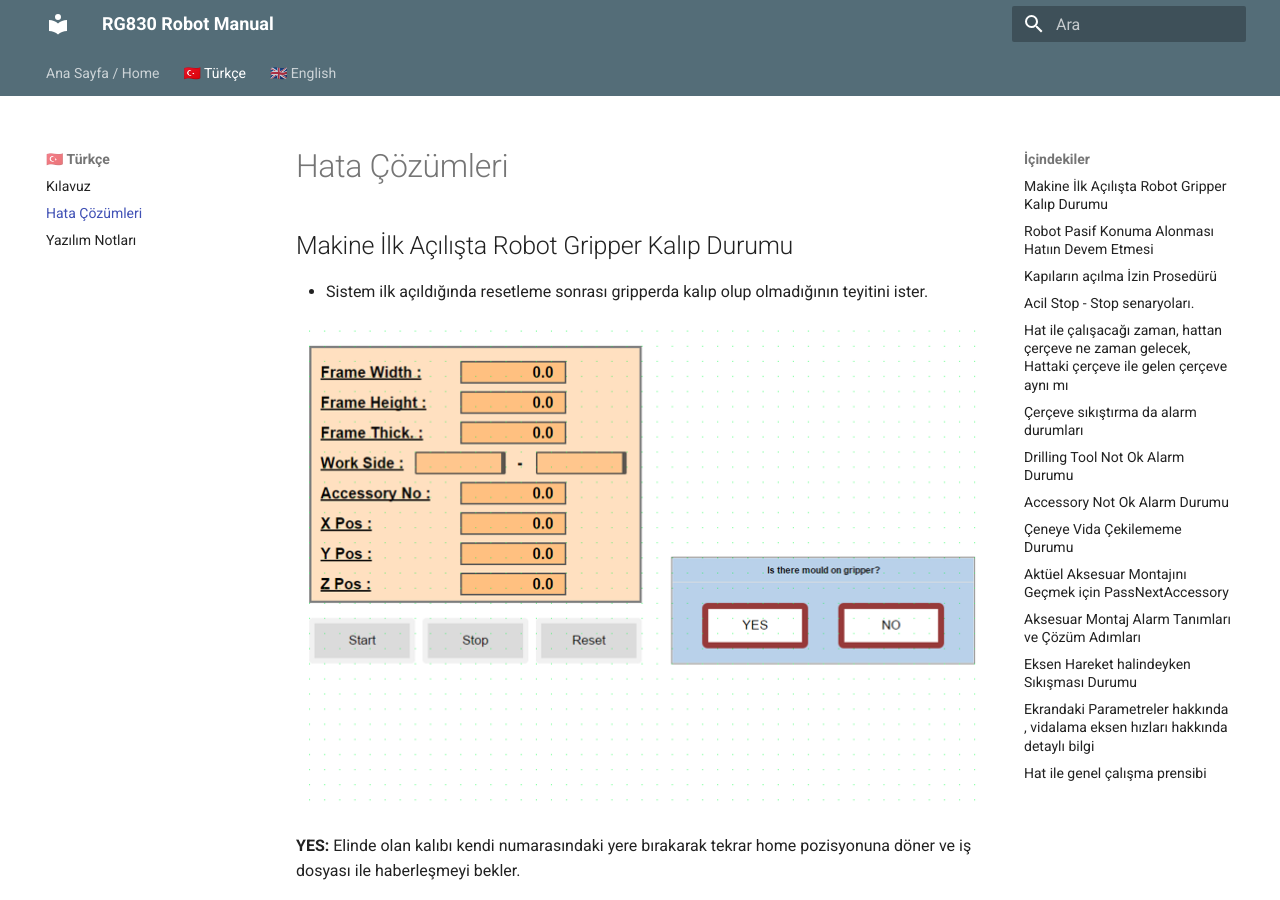
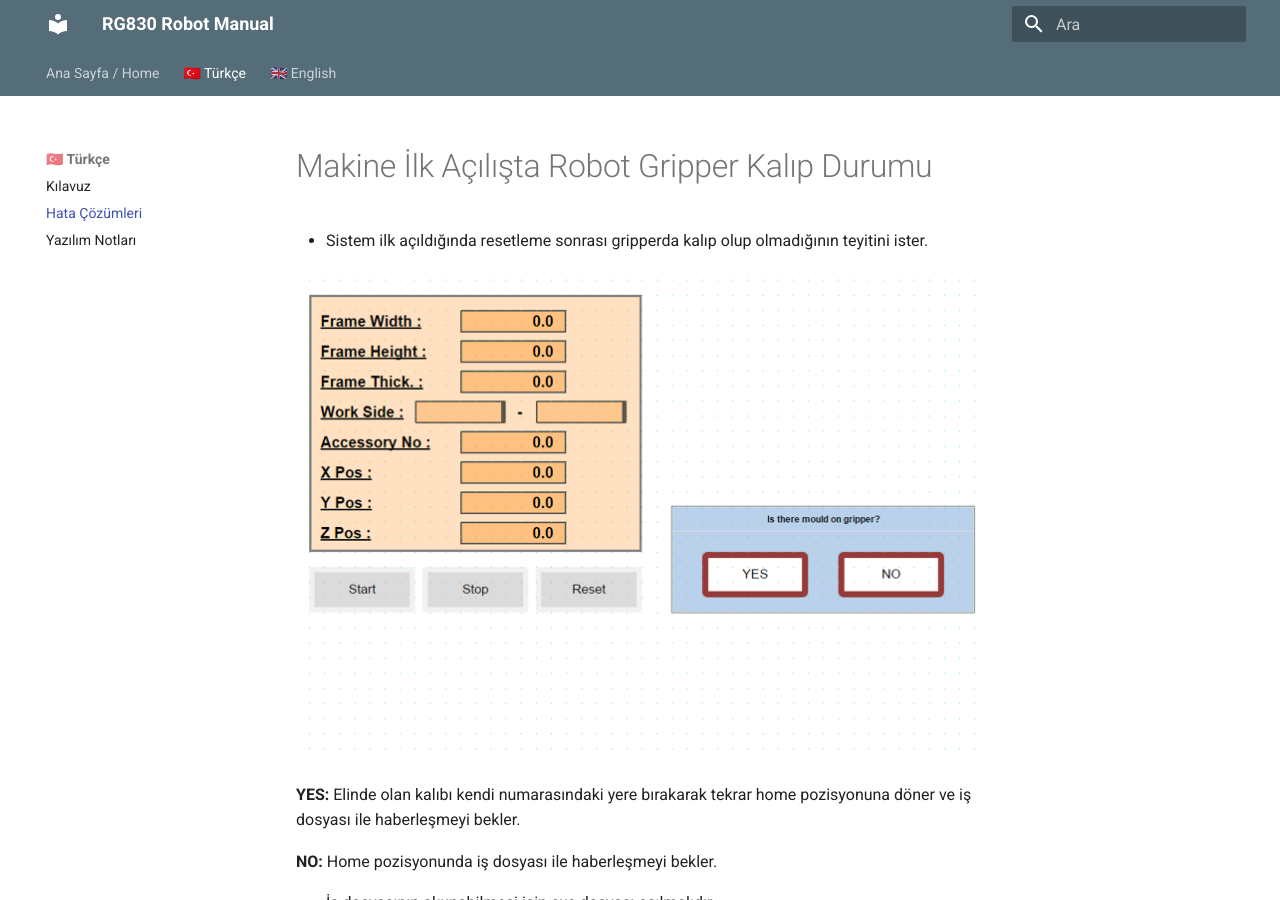
Before and after one commit to hm-info/rg830robot, an MkDocs documentation site: the page built from docs/operationGuide.md, in a window 1280 px wide and 900 px high. Built offline with MkDocs 1.6.1 and Material for MkDocs 9.7.7, drawn with Linux system fonts in a browser that asks for light colours.

Commit message:
klavuz güncelleme

```diff
--- a/docs/operationGuide.md
+++ b/docs/operationGuide.md
@@ -1,4 +1,4 @@
-## Makine İlk Açılışta Robot Gripper Kalıp Durumu
+# Makine İlk Açılışta Robot Gripper Kalıp Durumu
 
 - Sistem ilk açıldığında resetleme sonrası gripperda kalıp olup olmadığının teyitini ister.
 
@@ -12,13 +12,13 @@
 - Hazırlanan iş Dosyası Robot File klasörünün içine konulmalıdır.
 - Start butonuna basıldığında Robot File klasöründeki iş dosyası okunarak Plc den robota veri aktarımı gerçekleşir bilgi aktarımı tamamlandıktan sonra Robot iş dosyasını çalışmaya başlar.
 
-## Robot Pasif Konuma Alonması Hatıın Devem Etmesi
+# Robot Pasif Konuma Alonması Hatıın Devem Etmesi
 
-## Kapıların açılma İzin Prosedürü
+# Kapıların açılma İzin Prosedürü
 
 - Giriş bölümünde bulunan emniyet izin butonuna basıldığında, sistem mevcut çalışma döngüsünü (cycle) güvenli bir noktada tamamlar. Döngü bitiminin ardından sistem otomatik olarak kapı açma onayını verir.
 
-## Acil Stop - Stop senaryoları.
+# Acil Stop - Stop senaryoları.
 
 **Acil Stop Durumu:**
 
@@ -48,9 +48,9 @@
 
  - **Sistemi Yeniden Başlatma :** Operatör tarafından **F (Start Butonu)**'na basıldığında, PLC ilgili durum bitini aktif ederek sistemi kaldığı adım üzerinden tekrar normal çalışma döngüsüne yönlendirir.
 
-## Hat ile çalışacağı zaman, hattan çerçeve ne zaman gelecek, Hattaki çerçeve ile gelen çerçeve aynı mı
+# Hat ile çalışacağı zaman, hattan çerçeve ne zaman gelecek, Hattaki çerçeve ile gelen çerçeve aynı mı
 
-## Çerçeve sıkıştırma da alarm durumları
+# Çerçeve sıkıştırma da alarm durumları
 
 - Frame Handling Axis Error
 - Frame Handling Axis could not calibrate !
@@ -60,7 +60,7 @@
 - Frame Handling Axis Lag Error !
 
 
-## Drilling Tool Not Ok Alarm Durumu
+# Drilling Tool Not Ok Alarm Durumu
 
 **Sistem, operasyon güvenliğini sağlamak adına her iş başlangıcında bir kez olmak üzere otomatik takım kontrolü gerçekleştirir. Sürecin işleyişi ve hata durumunda yapılması gerekenler aşağıda belirtilmiştir:**
 
@@ -76,7 +76,7 @@
 
 - **Sistemi Tekrar Devreye Alma:** Gerekli fiziksel düzeltmeler yapıldıktan ve arıza kaynağı giderildikten sonra, operatör paneli üzerinden **Start Butonuna (F)** basılarak işlem döngüsü kaldığı yerden devam ettirilir.
 
-## Accessory Not Ok Alarm Durumu
+# Accessory Not Ok Alarm Durumu
 
 Aksesuar montaj sürecinin sağlıklı ilerleyebilmesi için parçanın magazinden başarıyla alınması ve kalıp içerisinde hassas şekilde konumlanması kritik önem taşımaktadır. Bu doğrultuda, montaj aşamasına geçilmeden önce parçanın varlığı ve konumu sensörler aracılığıyla denetlenir.
 
@@ -100,7 +100,7 @@
 
 Hata giderildikten sonra panel üzerinden *B (Reset Butonu)*'na basılarak aksesuar alma işlemi yeniden başlatılır.
 
-## Çeneye Vida Çekilememe Durumu
+# Çeneye Vida Çekilememe Durumu
 
 Robot, vidalama işlemi öncesinde sistemden vida besleme talebinde bulunur. Vida beslemesinin başarısız olması durumunda operatör aşağıdaki adımları izlemelidir:
 
@@ -120,7 +120,7 @@
 
 Hattın içerisine girildiği için öncelikle sistem emniyet devreleri resetlenmelidir. Ardından panel üzerindeki *B (Reset Butonu)*'na basılarak vida çekme işlemi yeniden tetiklenmelidir.
 
-## Aktüel Aksesuar Montajını Geçmek için PassNextAccessory
+# Aktüel Aksesuar Montajını Geçmek için PassNextAccessory
 
 ![RG830](_media/o_PassNextAccessory.png)
 
@@ -141,7 +141,7 @@
 
 *Kritik Uyarı:* **H** seçeneği tercih edildiğinde robot kendisini güvenli bir şekilde kurtardıktan sonra Gripper da kalıp varsa bırakma noktasına gidecektir. Bırakma işlemi sırasında kalıpta aksesuar bulunmadığından emin olunmalıdır.
 
-## Aksesuar Montaj Alarm Tanımları ve Çözüm Adımları
+# Aksesuar Montaj Alarm Tanımları ve Çözüm Adımları
 
 Aşağıda belirtilen alarmlar montaj esnasında meydana gelebilecek alarm mesajlarıdır.
 
@@ -164,7 +164,7 @@
 - Right Magazine Hinge1 Right Bottom Clamp could not go backward ! / Right Magazine Hinge1 Right Bottom Clamp could not go forward !
 - Right Magazine Hinge1 Right Top Clamp could not go backward ! / Right Magazine Hinge1 Right Top Clamp could not go forward !
 
-## Eksen Hareket halindeyken Sıkışması Durumu
+# Eksen Hareket halindeyken Sıkışması Durumu
 
 Robot bazen fiziksel bir engele çarpmadığı halde, gitmek istediği noktaya matematiksel olarak ulaşamaz veya eklem limitlerine takılır. Bu durumlarda operatörün kurtarması için izleyeceği adımlar şunlardır:
 
@@ -214,7 +214,7 @@
 
 **Hız Kontrolü:** Robot ilk hareketini yaparken hızı %10-%25 seviyesinde tutarak yörüngesini izleyin. bir sorun gözlemlenmez ise hızı tekrar %100 e alabilirsiniz. Hız ayar sayfası için sırasıyla görseldeki **M-N** kısımlarına tıklayarak **O** hız sayfasını açabilirsiniz.
 
-## Ekrandaki Parametreler hakkında , vidalama eksen hızları hakkında detaylı bilgi
+# Ekrandaki Parametreler hakkında , vidalama eksen hızları hakkında detaylı bilgi
 
 
-## Hat ile genel çalışma prensibi
+# Hat ile genel çalışma prensibi
```
Also changed, not shown: docs/Developer.md (+4 -4 lines), docs/operationGuide_en.md (+1 -1 lines).
